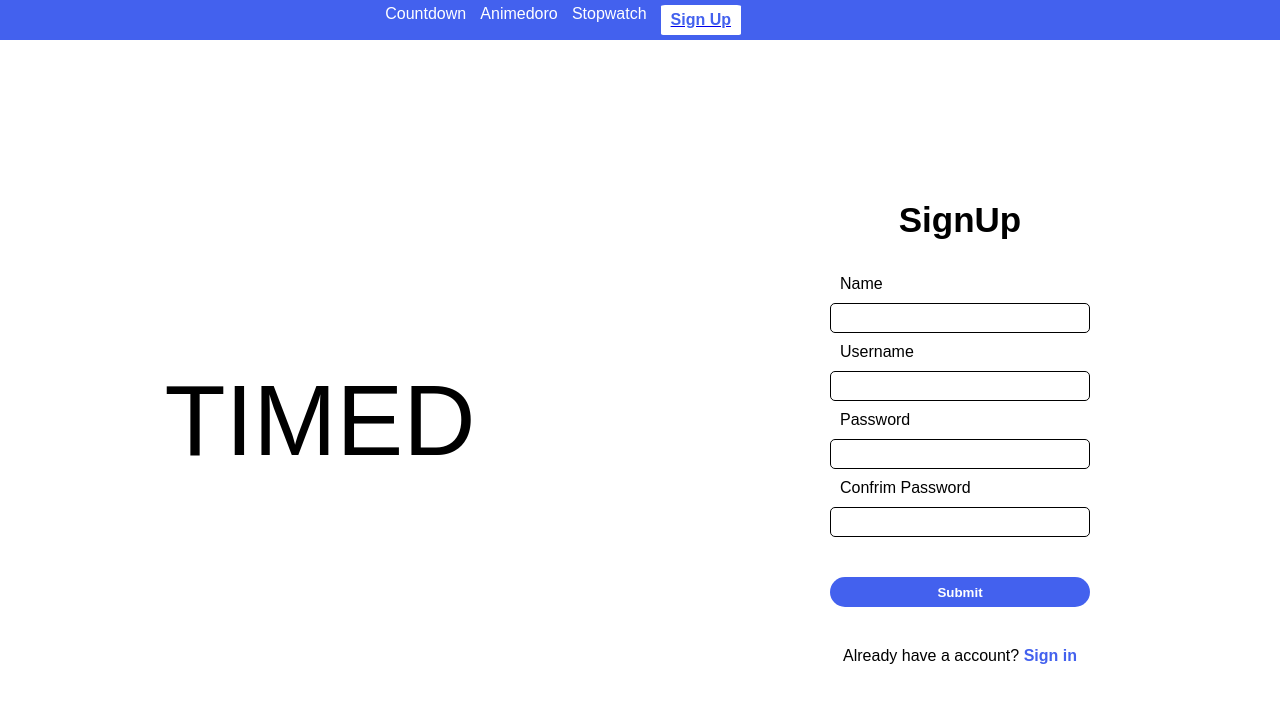
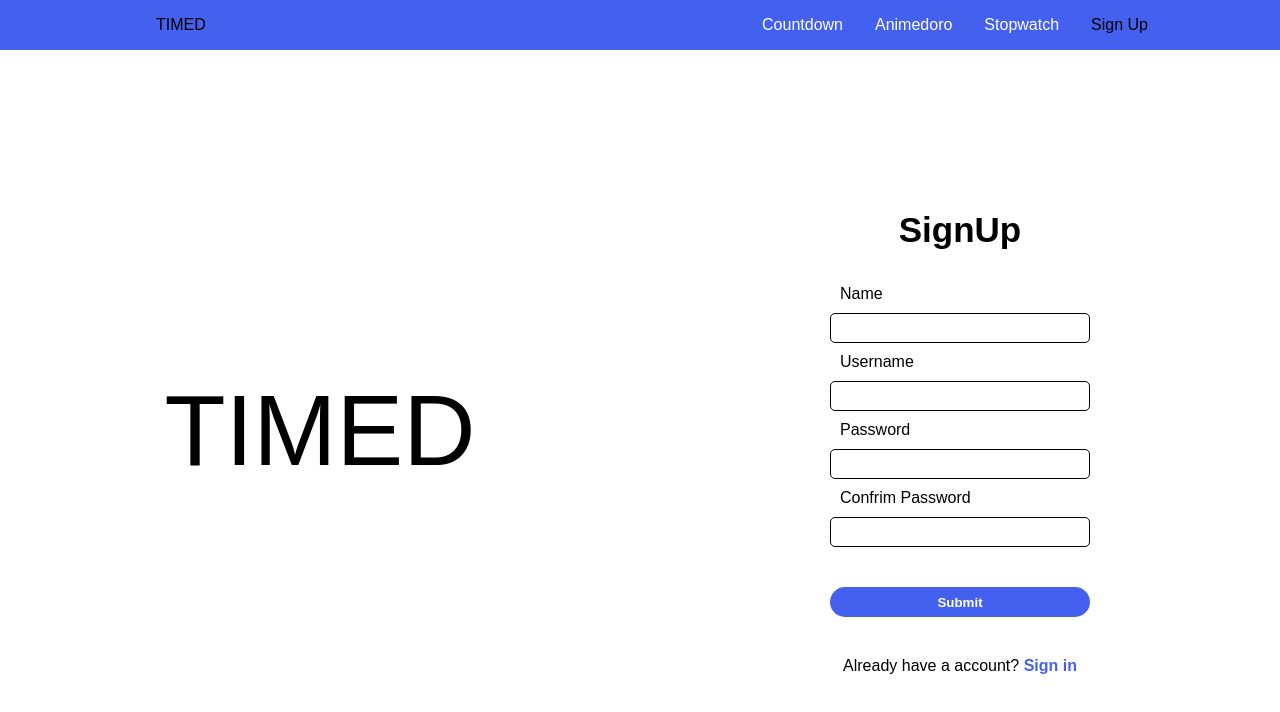
Before and after one commit to Ghulam-Afzal/timed, a React (Create React App) app: page /signup in a window 1280 px wide. Shown: the top 712 px of the page. Built offline with nearby package versions, Linux system fonts and the light colour scheme; a web font is replaced by a local one.

Commit message:
updated navbar to use styled components

```diff
--- /dev/null
+++ b/src/navbar/NavStyles.js
@@ -0,0 +1,84 @@
+import { FaBars } from 'react-icons/fa';
+import { NavLink as Link } from 'react-router-dom';
+import styled from 'styled-components';
+
+export const Nav = styled.nav`
+  background: #4361ee;
+  height: 50px;
+  width: 100vw;
+  display: flex;
+  justify-content: space-between;
+  padding: 0.5rem calc((100vw - 1000px) / 2);
+  z-index: 10;
+  /* Third Nav */
+  /* justify-content: flex-start; */
+`;
+
+export const NavLink = styled(Link)`
+  color: #fff;
+  display: flex;
+  align-items: center;
+  text-decoration: none;
+  padding: 0 1rem;
+  height: 100%;
+  cursor: pointer;
+  &.active {
+    color: #000000;
+  }
+`;
+
+export const Bars = styled(FaBars)`
+  display: none;
+  color: #fff;
+  @media screen and (max-width: 768px) {
+    display: block;
+    position: absolute;
+    top: 0;
+    right: 0;
+    transform: translate(-100%, 75%);
+    font-size: 1.8rem;
+    cursor: pointer;
+  }
+`;
+
+export const NavMenu = styled.div`
+  display: flex;
+  align-items: center;
+  margin-right: -24px;
+  /* Second Nav */
+  /* margin-right: 24px; */
+  /* Third Nav */
+  /* width: 100vw;
+  white-space: nowrap; */
+  @media screen and (max-width: 768px) {
+    display: none;
+  }
+`;
+
+export const NavBtn = styled.nav`
+  display: flex;
+  align-items: center;
+  margin-right: 24px;
+  @media screen and (max-width: 768px) {
+    display: none;
+  }
+`;
+
+export const NavBtnLink = styled(Link)`
+  border-radius: 4px;
+  background: #256ce1;
+  padding: 10px 22px;
+  color: #fff;
+  outline: none;
+  border: none;
+  cursor: pointer;
+  transition: all 0.2s ease-in-out;
+  text-decoration: none;
+  /* Second Nav */
+  margin-left: 24px;
+  &:hover {
+    transition: all 0.2s ease-in-out;
+    background: #fff;
+    color: #010606;
+  }
+`;
--- a/src/navbar/Navbar.css
+++ /dev/null
@@ -1,115 +0,0 @@
-.nav-container {
-    width: 100%;
-    min-height: 5vh;
-    background-color: #4361ee;
-    color: white;
-    margin: 0;
-    overflow: hidden;
-}
-
-li {
-    list-style-type: none;
-}
-
-.logo-link {
-    text-decoration: none;
-    color: white;
-}
-
-nav {
-    display: flex;
-    justify-content:space-between;
-    align-items: center;
-    height: 5vh;
-}
-
-nav .logo {
-    font-size: 20px;
-    margin: 25px;
-    font-weight: 700;
-}
-
-nav .nav-links {
-    display: flex;
-    justify-content: space-evenly;
-    width: 30%;
-    margin: 25px;
-    font-weight: 200;
-}
-
-.link {
-    display: block;
-    position: relative;
-    text-decoration: none;
-    color: white;
-}
-
-.link::after {
-    content: '';
-	position: absolute;
-	bottom: 0;
-	left: 0;
-	width: 100%;
-	height: 0.1em;
-	background-color: white;
-    opacity: 1;
-    transform: scale(0);
-    transform-origin: center;
-    transition: opacity 700ms, transform 300ms;
-}
-
-
-.link:hover::after, .link:focus::after{
-    transform: scale(1);
-}
-
-.nav-button {
-    display:flex;
-    height: 30px;
-    width: 80px;
-    justify-content:center;
-    align-items:center;
-    border-radius: 5%;
-    background-color: white;
-    color: #4361ee;
-    font-weight: 800;
-    cursor: pointer;
-}
-
-.nav-button:hover {
-    transform: translateY(-3px);
-}
-
-nav .burger {
-    font-size: 20px;
-    display: none;
-    cursor: pointer;
-}
-/* 768px original need to fix nav*/
-@media screen and (max-width: 900px) {
-    nav .burger {
-        display: block;
-        margin: 25px;
-    }
-
-    nav .nav-links {
-        margin: 0;
-        position: absolute;
-        display: block;
-        top: 0;
-        left: 0;
-        height: 100vh;
-        background-color: #4361ee;
-        padding: 20px;
-        width: 50%;
-        text-align: center;
-        transform: translateX(-500px);
-        transition: 0.5s ease-in-out;
-    }
-
-    nav .nav-links li {
-        padding: 25px;
-    }
-
-
-}
--- a/src/navbar/Navbar.js
+++ b/src/navbar/Navbar.js
@@ -1,46 +1,33 @@
 import React, { useState } from "react";
-import { Link } from "react-router-dom";
-import { FaBars } from "react-icons/fa";
-import "./Navbar.css";
+import { Nav, NavLink, Bars, NavMenu, NavBtn, NavBtnLink } from "./NavStyles";
+
 
 export default function Navbar(props) {
   const [open, setOpen] = useState(false);
 
   return (
-    <div className="nav-container">
-      <nav>
-        <div className="logo">
-          <Link to="/" className="logo-link">
-            <div>TIMED</div>
-          </Link>
-        </div>
-        <ul
-          className="nav-links"
-          style={{ transform: open ? "translateX(0px)" : "translateX(-500px)" }}
-        >
-          <li>
-            <Link to="/countdown" className="link">
-              <span>Countdown</span>
-            </Link>
-          </li>
-          <li>
-            <Link to="/animedoro" className="link">
-              <span>Animedoro</span>
-            </Link>
-          </li>
-          <li>
-            <Link to="/stopwatch" className="link">
-              <span>Stopwatch</span>
-            </Link>
-          </li>
-          <li>
-            <Link to="/signup" >
-              <span className="nav-button">Sign Up</span>
-            </Link>
-          </li>
-        </ul>
-        <FaBars onClick={() => setOpen(!open)} className="burger" />
-      </nav>
+    <div>
+      <Nav>
+        <NavLink to="/" activeStyle>
+          TIMED
+        </NavLink>
+        <Bars />
+        <NavMenu>
+          <NavLink to="/countdown" activeStyle>
+            Countdown
+          </NavLink>
+          <NavLink to="/animedoro" activeStyle>
+            Animedoro
+          </NavLink>
+          <NavLink to="/stopwatch" activeStyle>
+            Stopwatch
+          </NavLink>
+          <NavLink to="/signup" activeStyle>
+            Sign Up
+          </NavLink>
+        </NavMenu>
+      </Nav>
     </div>
+
   );
 }
```
